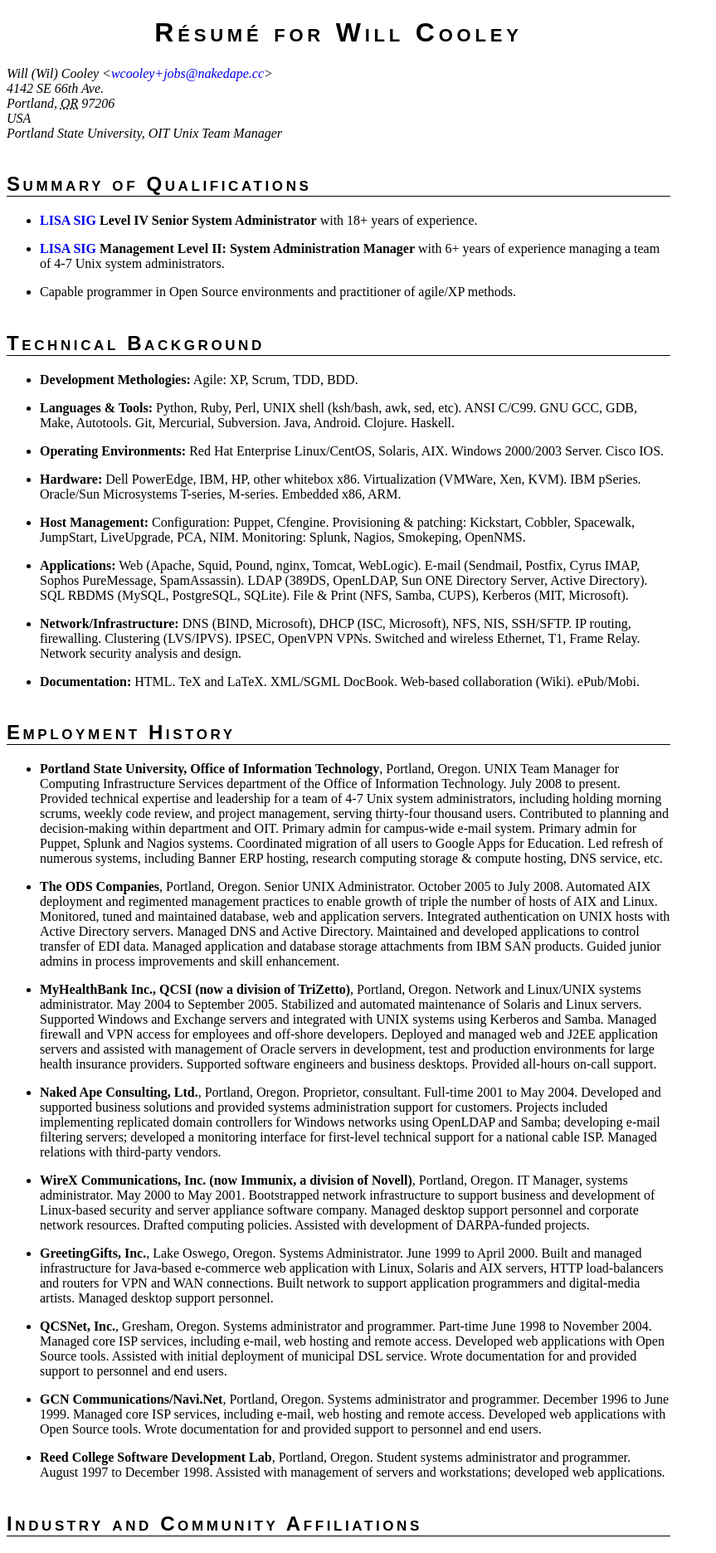
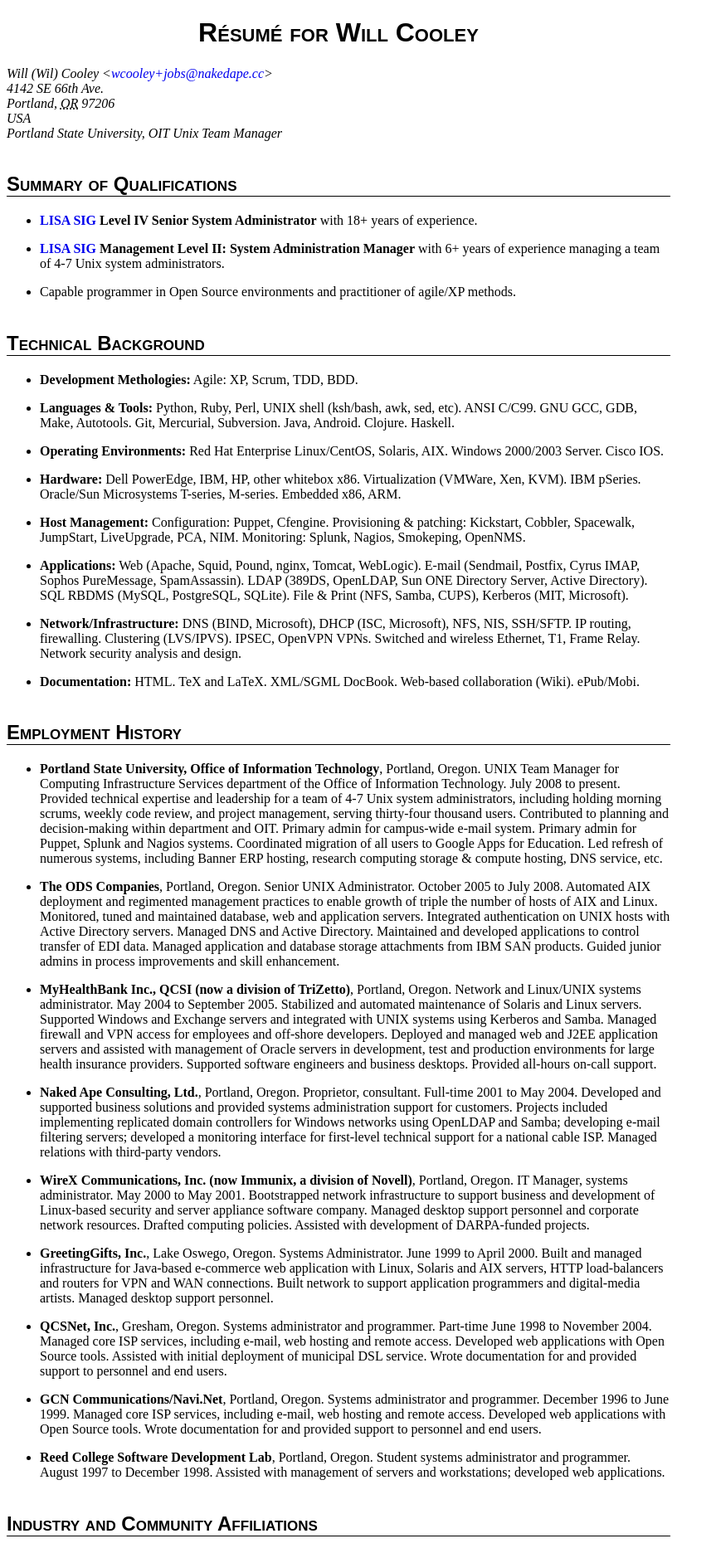
Before and after one commit to wcooley/wcooley.github.io, a Jekyll site: the page built from about/wcooley/resume_wcooley/index.html, in a window 1280 px wide. Shown: the top 1872 px of the page at 83% size, without its empty margins (0-863 px from the left). Built offline with Jekyll 4.4.1, drawn with Linux system fonts in a browser that asks for light colours; some web fonts are replaced; Markdown is read by kramdown in place of the engine named in the settings.

Commit message:
Remove expanded letter spacing from h1&2

```diff
--- a/about/wcooley/resume_wcooley/index.html
+++ b/about/wcooley/resume_wcooley/index.html
@@ -27,7 +27,6 @@ title: Résumé for Wil Cooley
     h1,h2 {
         font-family: "Computer Modern Sans", sans-serif;
         font-variant:   small-caps;
-        letter-spacing: 0.15em;
     }
     a {
         text-decoration: none;
```
